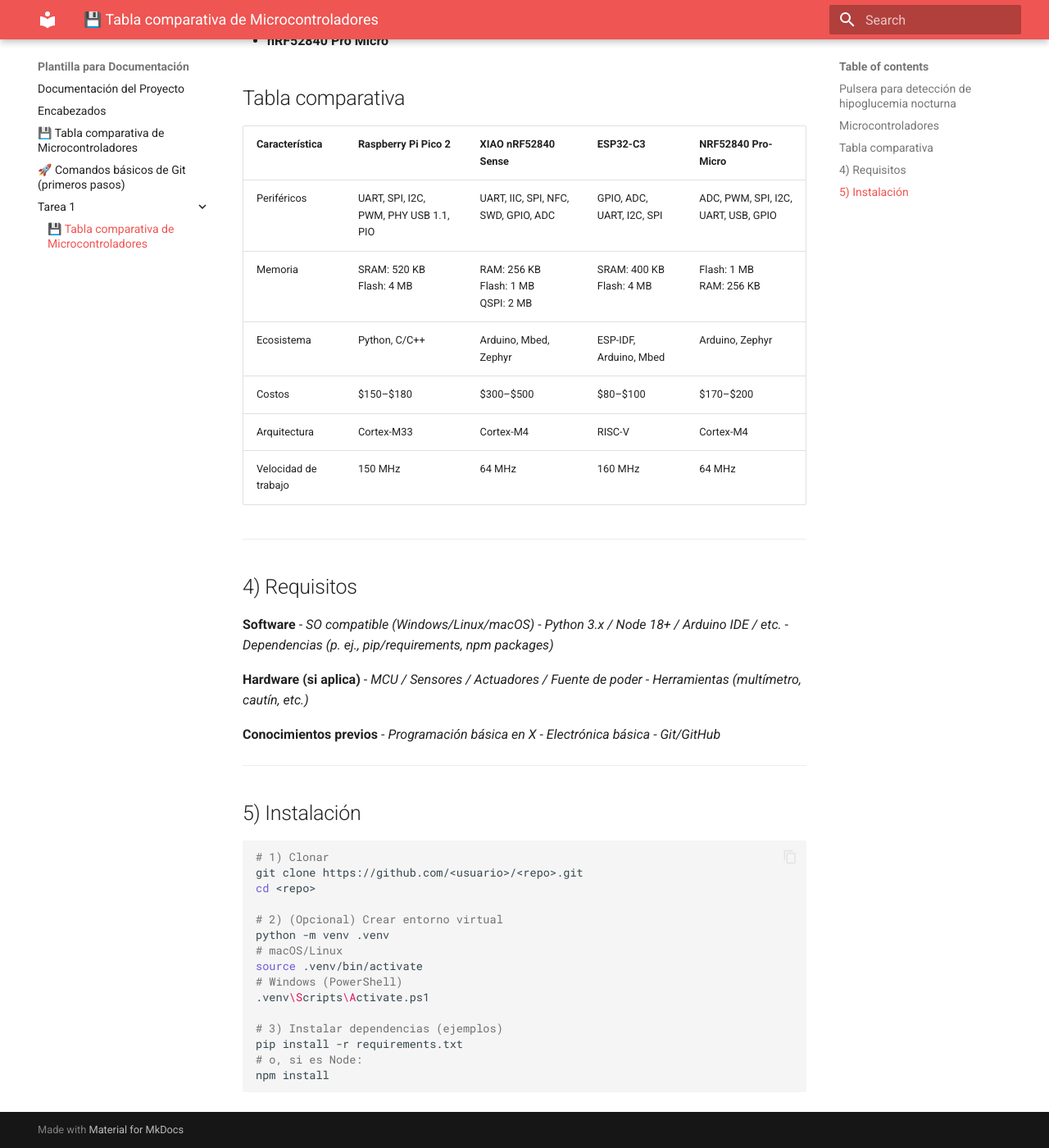
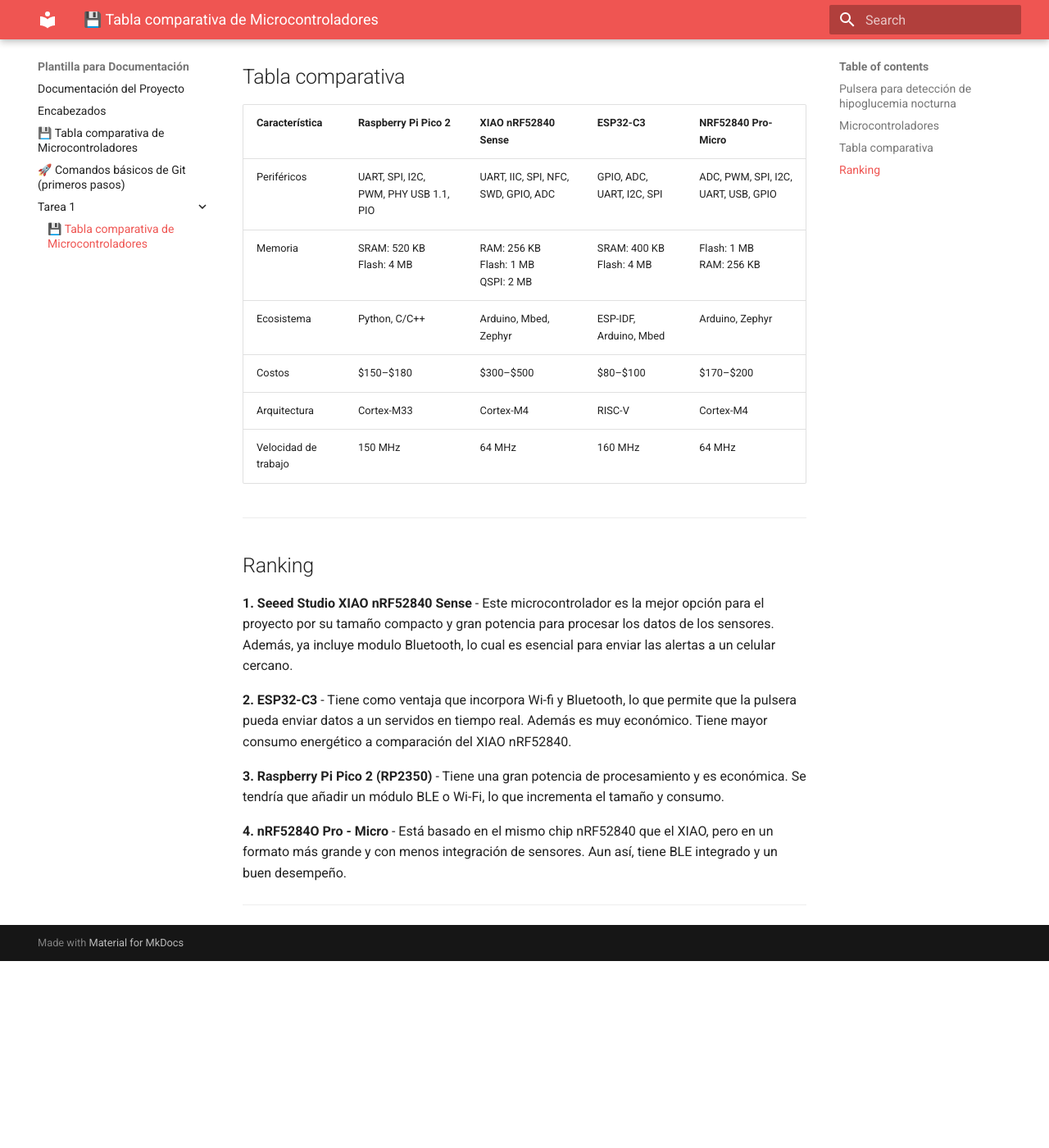
Before and after one commit to selene-ro/Selene_documentation, an MkDocs documentation site: the page built from docs/Tarea_1/microcontroladores.md, in a window 1280 px wide and 1400 px high, scrolled down 554 px. Shown: the whole window at 82% size. Built offline with MkDocs 1.6.1 and Material for MkDocs 9.7.7, drawn with Linux system fonts in a browser that asks for light colours; after the commit the page ends 1726 px from its top, so only the background shows below that.

Commit message:
Agregar ranking

````diff
--- a/docs/Tarea_1/ejemplo.md
+++ b/docs/Tarea_1/microcontroladores.md
@@ -2,7 +2,6 @@
 
 > Selene Román Celis - 27/08/2025
 
----
 
 ## Pulsera para detección de hipoglucemia nocturna
  La idea es un wearable que detecte signos fisiológicos de hipoglucemia nocturna usando sensores y un microcontrolador. Cuando identifica un episodio, la pulsera despierta al paciente mediante vibración, alarma sonora o incluso enviando una alerta al celular de un familiar.
@@ -29,42 +28,19 @@
 
 ---
 
-## 4) Requisitos
+## Ranking
 
-**Software**
-- _SO compatible (Windows/Linux/macOS)_
-- _Python 3.x / Node 18+ / Arduino IDE / etc._
-- _Dependencias (p. ej., pip/requirements, npm packages)_
+**1. Seeed Studio XIAO nRF52840 Sense**
+- Este microcontrolador es la mejor opción para el proyecto por su tamaño compacto y gran potencia para procesar los datos de los sensores. Además, ya incluye modulo Bluetooth, lo cual es esencial para enviar las alertas a un celular cercano.
 
-**Hardware (si aplica)**
-- _MCU / Sensores / Actuadores / Fuente de poder_
-- _Herramientas (multímetro, cautín, etc.)_
+**2. ESP32-C3**
+- Tiene como ventaja que incorpora Wi-fi y Bluetooth, lo que permite que la pulsera pueda enviar datos a un servidos en tiempo real. Además es muy económico. Tiene mayor consumo energético a comparación del XIAO nRF52840.
 
-**Conocimientos previos**
-- _Programación básica en X_
-- _Electrónica básica_
-- _Git/GitHub_
+**3. Raspberry Pi Pico 2 (RP2350)**
+- Tiene una gran potencia de procesamiento y es económica. Se tendría que añadir un módulo BLE o Wi-Fi, lo que incrementa el tamaño y consumo.
+
+**4. nRF5284O Pro - Micro**
+- Está basado en el mismo chip nRF52840 que el XIAO, pero en un formato más grande y con menos integración de sensores. Aun así, tiene BLE integrado y un buen desempeño.
+
 
 ---
-
-## 5) Instalación
-
-```bash
-# 1) Clonar
-git clone https://github.com/<usuario>/<repo>.git
-cd <repo>
-
-# 2) (Opcional) Crear entorno virtual
-python -m venv .venv
-# macOS/Linux
-source .venv/bin/activate
-# Windows (PowerShell)
-.venv\Scripts\Activate.ps1
-
-# 3) Instalar dependencias (ejemplos)
-pip install -r requirements.txt
-# o, si es Node:
-npm install
-
-
-```
````
